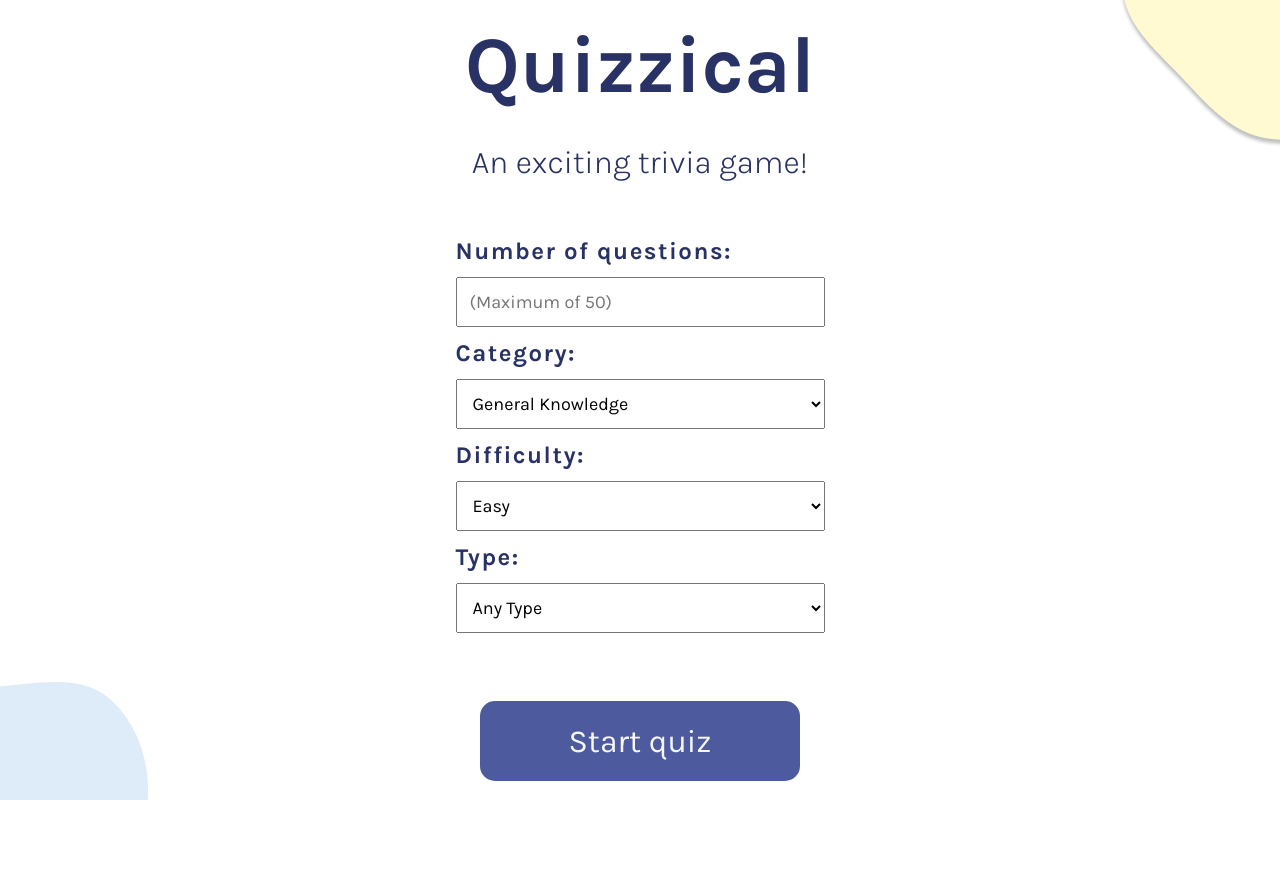
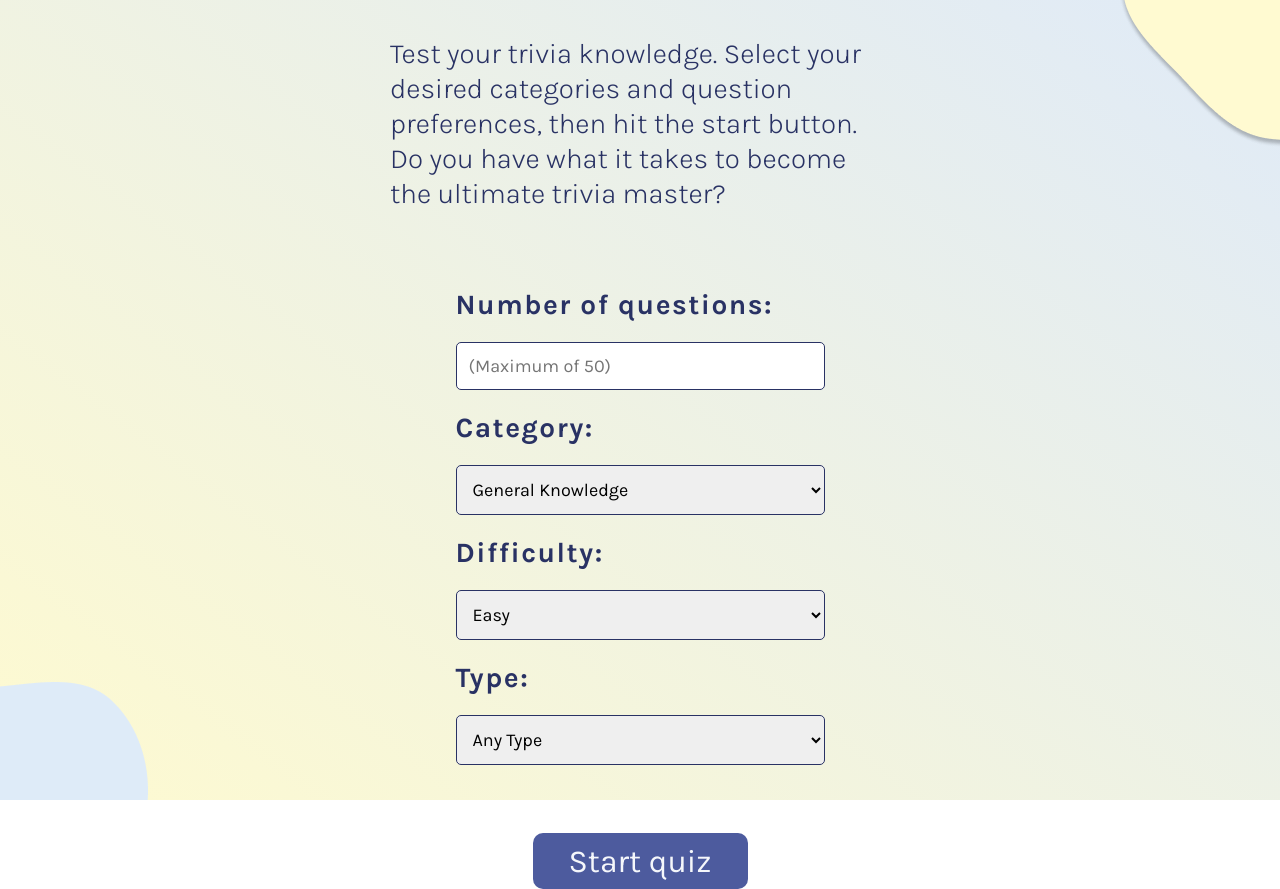
Before and after one commit to Dana-Hong/quizzical, a React (Create React App) app: page / in a window 1280 px wide. Before the commit the page ends 800 px from the top, so only its background shows below. Built offline with nearby package versions, Linux system fonts and the light colour scheme; no server answers.

Commit message:
Update styling on main menu page and trivia page

```diff
--- a/src/App.js
+++ b/src/App.js
@@ -1,8 +1,8 @@
 import './App.css';
-import { Trivia_Game } from './Trivia_Game';
+import { TriviaGame } from './TriviaGame';
 
 function App() {
-  return <Trivia_Game />
+  return <TriviaGame />
 }
 
 export default App;
--- a/src/MainMenu.css
+++ b/src/MainMenu.css
@@ -32,6 +32,7 @@
     justify-content: center;
     align-items: center;
     gap: 2rem;
+    width: 60%;
 }
 
 h1 {
@@ -40,18 +41,21 @@ h1 {
 }
 
 h4 {
-    font-size: 2rem;
+    font-size: 1.75rem;
     font-weight: 300;
+    width: 50%;
+    min-width: 500px;
+    line-height: 1.25;
 }
 
 .main-menu--start-button {
     border: none;
-    height: 5rem;
-    width: 20rem;
+    padding: 0.3em 1.125em;
     background: rgba(77, 91, 158, 1);
-    border-radius: 15px;
+    border-radius: 10px;
     color: rgba(245, 247, 251, 1);
     font-size: 2rem;
+    font-weight: 400;
 }
 
 .main-menu--start-button:hover {
@@ -63,12 +67,14 @@ h4 {
 }
 
 .option-title {
-    font-size: 1.5rem;
+    font-size: 1.75rem;
     letter-spacing: 1.5px;
-    margin-bottom: .5em;
+    margin: .75em 0;
 }
 
 .option-select {
+    border: solid 1px rgba(41, 50, 100, 1);
+    border-radius: 5px;
     padding: 0.75rem;
     width: 100%;
 }
@@ -77,8 +83,6 @@ h4 {
     margin-bottom: .75em;
 }
 
-
-
 .option-select {
     font-size: 1.125rem;
 }
--- a/src/MainMenu.js
+++ b/src/MainMenu.js
@@ -10,7 +10,7 @@ export const MainMenu = (props) => {
             <img src={blue_blob} className='blue-blob' alt='blue-blob' />
             <div className='main-menu-content'>
                 <h1>Quizzical</h1>
-                <h4>An exciting trivia game!</h4>
+                <h4>Test your trivia knowledge. Select your desired categories and question preferences, then hit the start button. Do you have what it takes to become the ultimate trivia master?</h4>
                 <div className='main-menu-options-container'>
                     <div className='main-menu-option'>
                         <h5 className='option-title'>Number of questions:</h5>
--- a/src/Option.css
+++ b/src/Option.css
@@ -2,5 +2,11 @@
     border: solid rgba(77, 91, 158, 1) 1px;
     border-radius: 0.5rem;
     font-size: 1.5rem;
-    padding: 1vh 3vh;
+    min-width: 10%;
+    padding: 0.4em 1.2em;
+    margin: 0 1em;
 }
+
+.option:first-of-type {
+    margin: 0 1em 0 0;
+}
--- a/src/Option.js
+++ b/src/Option.js
@@ -22,13 +22,13 @@ export const Option = (props) => {
         styles.backgroundColor = "inherit";
     }
     return (
-        <li
+        <button
             key={nanoid()}
             className='option'
             style={styles}
             onClick={(event) => props.handleOptionSelect(props.questionId, props.optionData.id, event)}
                 >
                 {decode(props.optionData.answer)}
-        </li>
+        </button>
     )
 }
--- a/src/Question.css
+++ b/src/Question.css
@@ -1,21 +1,18 @@
-* {
-    /* border: solid red 1px; */
+.question-container {
+    color: rgba(41, 50, 100, 1);
+    margin: 0 auto;
+    padding: 1.25em;
+    width: 90%;
+    border-bottom: solid rgba(0, 0, 0, .25) 2px;
 }
 
-.question-container {
-    width: 100%;
-    display: flex;
-    flex-direction: column;
-    gap: 1.5rem;
-    color: rgba(41, 50, 100, 1);
-}
-
-.question-question {
+.question {
     font-size: 2rem;
+    line-height: 1.3;
 }
 
 .question-option-list {
+    margin: 1.25em 0;
     list-style: none;
-    display: flex;
     gap: 1.5rem;
 }
--- a/src/Question.js
+++ b/src/Question.js
@@ -21,15 +21,14 @@ export const Question = (props) => {
     return (
         <div className='question-container'>
             <h3
-                className='question-question'
+                className='question'
                 style={styles}
                 >
                     {`${decode(props.questionData.question)}`}
             </h3>
-            <ul className='question-option-list'>
+            <div className='question-option-list'>
                 {optionElements}
-            </ul>
-            <hr></hr>
+            </div>
 
         </div>
     )
--- a/src/Trivia.css
+++ b/src/Trivia.css
@@ -1,42 +1,34 @@
 .trivia-page {
-    padding: 10rem;
-    display: flex;
-    flex-direction: column;
-    justify-content: center;
-    align-items: center;
-    gap: 1.5rem;
+    padding: 4.25em;
 }
 
 .trivia-questions-container {
-    display: grid;
-    gap: 1.5rem;
+    width: 90%;
+    margin: 0 auto;
 }
 
-.trivia-button-container {
+.trivia-buttons-container {
+    width: 35%;
+    margin: 0 auto;
     display: flex;
-    gap: 2rem;
+    justify-content: space-evenly;
 }
 
 .trivia-check-answers-button, .trivia-back-to-main-button {
     border: none;
-    height: 2.5rem;
-    width: 15rem;
+    padding: .75em 1.5em;
     background: rgba(77, 91, 158, 1);
     border-radius: 15px;
     color: rgba(245, 247, 251, 1);
     font-size: 1.25rem;
-}
-
-.trivia-check-answers-button, .trivia-back-to-main-button:hover {
     cursor: pointer;
 }
 
 .trivia-end-game-message {
-    font-family: "Karla";
-    font-style: normal;
+    margin: .75em 0;
+    height: 1.5em;
     font-weight: 700;
     font-size: 2rem;
-    line-height: 15px;
     text-align: center;
     color: rgba(41, 50, 100, 1);
 }
--- a/src/Trivia.js
+++ b/src/Trivia.js
@@ -1,12 +1,10 @@
 import React from 'react';
 import './Trivia.css';
 import { Question } from './Question';
-import yellow_blob from './yellow_blob.png';
-import blue_blob from './blue_blob.png';
 
 export const Trivia = (props) => {
     let styles = {
-        color: props.answersChecked ? "rgba(41, 50, 100, 1)" : "white"
+        color: props.answersChecked ? "rgba(41, 50, 100, 1)" : "inherit"
     }
     const questionElements = props.triviaData.map((questionData, index) => {
         return (
@@ -19,19 +17,17 @@ export const Trivia = (props) => {
     })
 
     return (
-        <div className='trivia-page'>
-            <img src={yellow_blob} className='yellow-blob' alt='yellow-blob' />
-            <img src={blue_blob} className='blue-blob' alt='blue-blob' />
+        <section className='trivia-page'>
             <div className='trivia-questions-container'>
                 {questionElements}
             </div>
-            <div
+            <p
                 className='trivia-end-game-message'
                 style={styles}
                 >
-                    {`You scored ${props.correctAnswerCount} / ${props.triviaData.length} answers correct`}
-            </div>
-            <div className='trivia-button-container'>
+                {props.answersChecked? `You scored ${props.correctAnswerCount} / ${props.triviaData.length} answers correct` : ''}
+            </p>
+            <div className='trivia-buttons-container'>
                 <button
                     className='trivia-check-answers-button'
                     onClick={props.handleCheckAnswers}
@@ -45,6 +41,6 @@ export const Trivia = (props) => {
                         Back to Main Menu
                 </button>
             </div>
-        </div>
+        </section>
     )
 }
--- a/src/Trivia_Game.js
+++ b/src/TriviaGame.js
@@ -2,7 +2,7 @@ import React from "react";
 import { MainMenu } from "./MainMenu";
 import { Trivia } from "./Trivia";
 
-export const Trivia_Game = () => {
+export const TriviaGame = () => {
     let [gameStart, setgameStart] = React.useState(false);
     let [shouldGetTriviaData, setShouldGetTriviaData] = React.useState(true);
     let [triviaData, setTriviaData] = React.useState([]);
@@ -149,7 +149,7 @@ export const Trivia_Game = () => {
     }, [shouldGetTriviaData, questionConstraints]);
 
     React.useEffect(() => {
-        // console.log(triviaData, correctAnswerCount);
+        console.log(`trivia data: ${triviaData}`);
         console.log(questionConstraints);
     })
 
--- a/src/index.css
+++ b/src/index.css
@@ -4,20 +4,28 @@
   box-sizing: border-box;
 }
 
+html {
+  min-height: 100vh;
+  height: fit-content;
+}
+
+
 @font-face {
   font-family: 'Karla';
   src: local('Karla'), url(./Karla/Karla-VariableFont_wght.ttf) format('truetype');
-  /* other formats include: 'woff2', 'truetype, 'opentype',
-                            'embedded-opentype', and 'svg' */
 }
 
 body {
+  height: 100%;
   margin: 0;
   font-family: 'Karla', -apple-system, BlinkMacSystemFont, 'Segoe UI', 'Roboto', 'Oxygen',
-    'Ubuntu', 'Cantarell', 'Fira Sans', 'Droid Sans', 'Helvetica Neue',
-    sans-serif;
+  'Ubuntu', 'Cantarell', 'Fira Sans', 'Droid Sans', 'Helvetica Neue',
+  sans-serif;
   -webkit-font-smoothing: antialiased;
   -moz-osx-font-smoothing: grayscale;
+  background: rgb(223,234,248);
+  background: linear-gradient(217deg, rgba(223,234,248,1) 0%, rgba(254,250,208,1) 100%);
+  background-repeat: no-repeat;
 }
 
 code {
```
